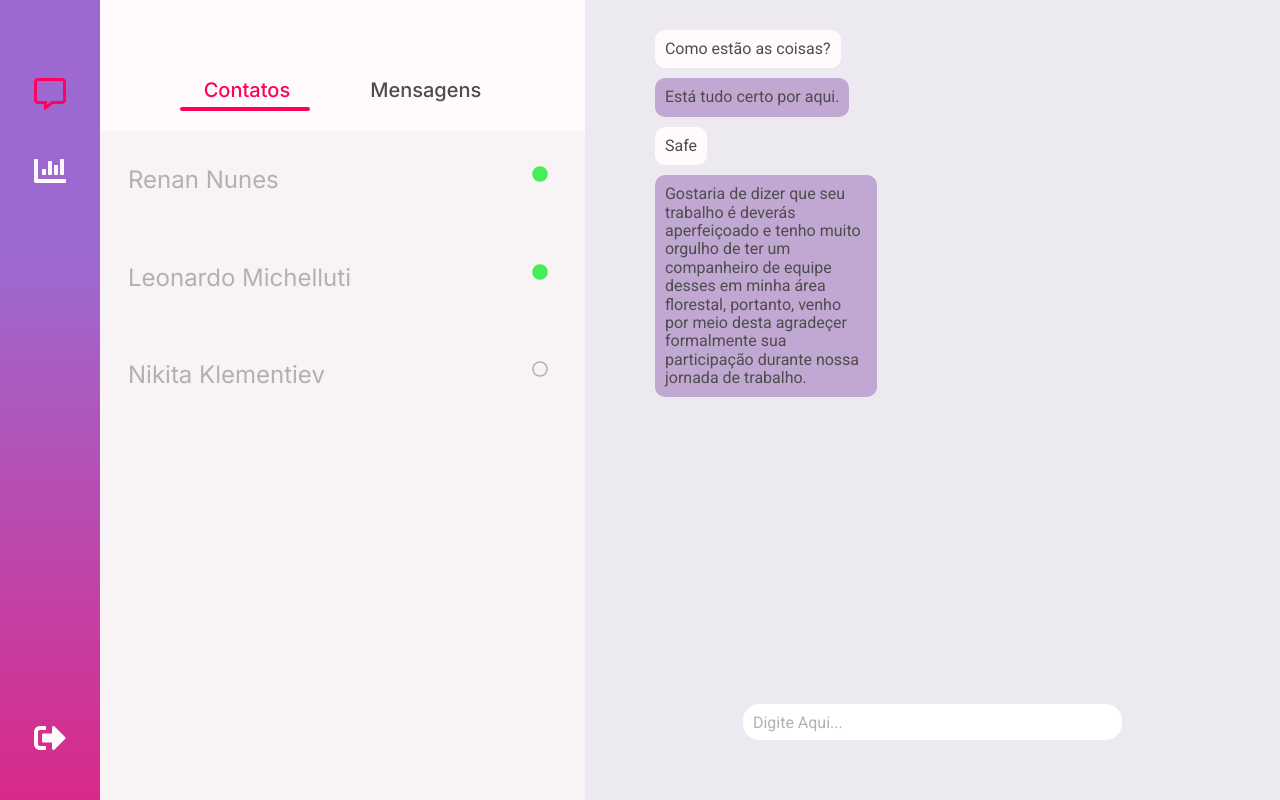
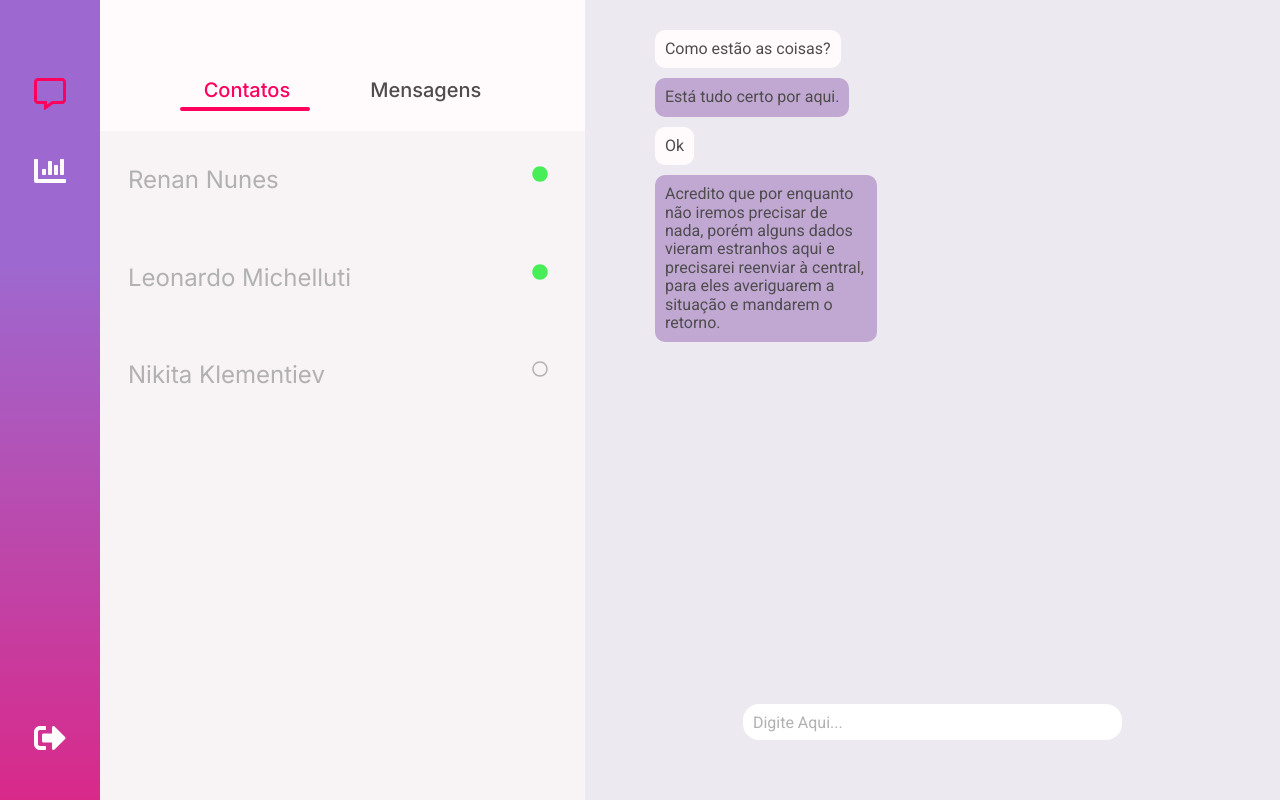
Before and after one commit to Leonardo-sm/leaf-front-end, a React (Create React App) app: page /#/home in a window 1280 px wide. Built offline with nearby package versions, Linux system fonts and the light colour scheme.

Commit message:
💬 Updating chat texts examples

```diff
--- a/src/components/Chat.tsx
+++ b/src/components/Chat.tsx
@@ -23,15 +23,14 @@ export function Chat() {
         </RightMessages>
 
         <LeftMessages>
-          <p>Safe</p>
+          <p>Ok</p>
         </LeftMessages>
 
         <RightMessages>
           <p>
-            Gostaria de dizer que seu trabalho é deverás aperfeiçoado e tenho
-            muito orgulho de ter um companheiro de equipe desses em minha área
-            florestal, portanto, venho por meio desta agradeçer formalmente sua
-            participação durante nossa jornada de trabalho.
+            Acredito que por enquanto não iremos precisar de nada, porém alguns
+            dados vieram estranhos aqui e precisarei reenviar à central, para
+            eles averiguarem a situação e mandarem o retorno.
           </p>
         </RightMessages>
       </MessagesContainer>
```
